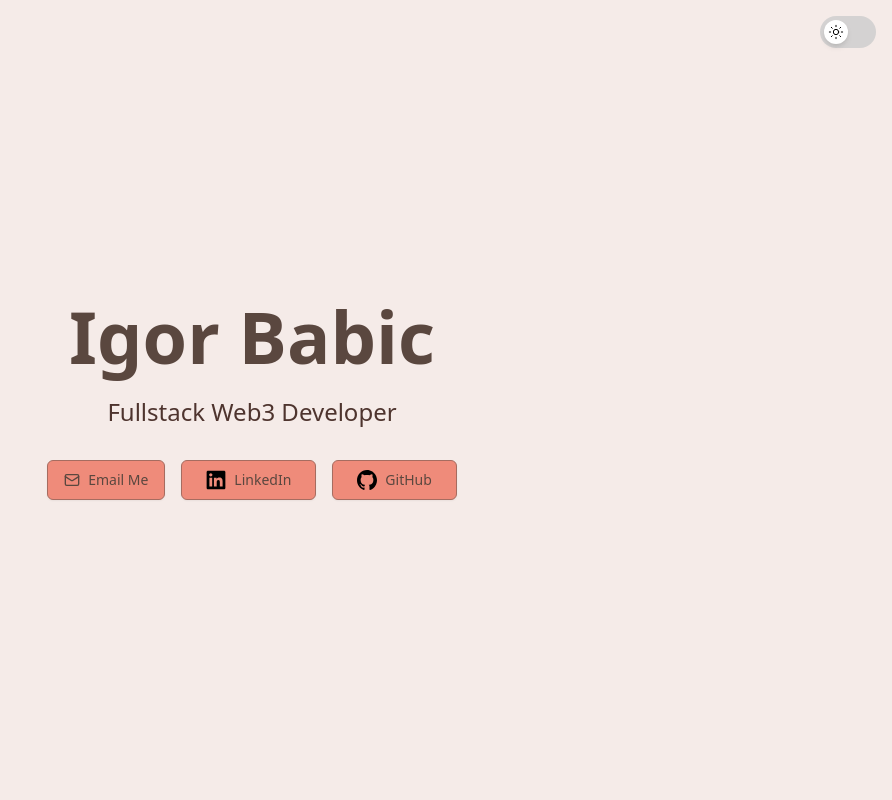
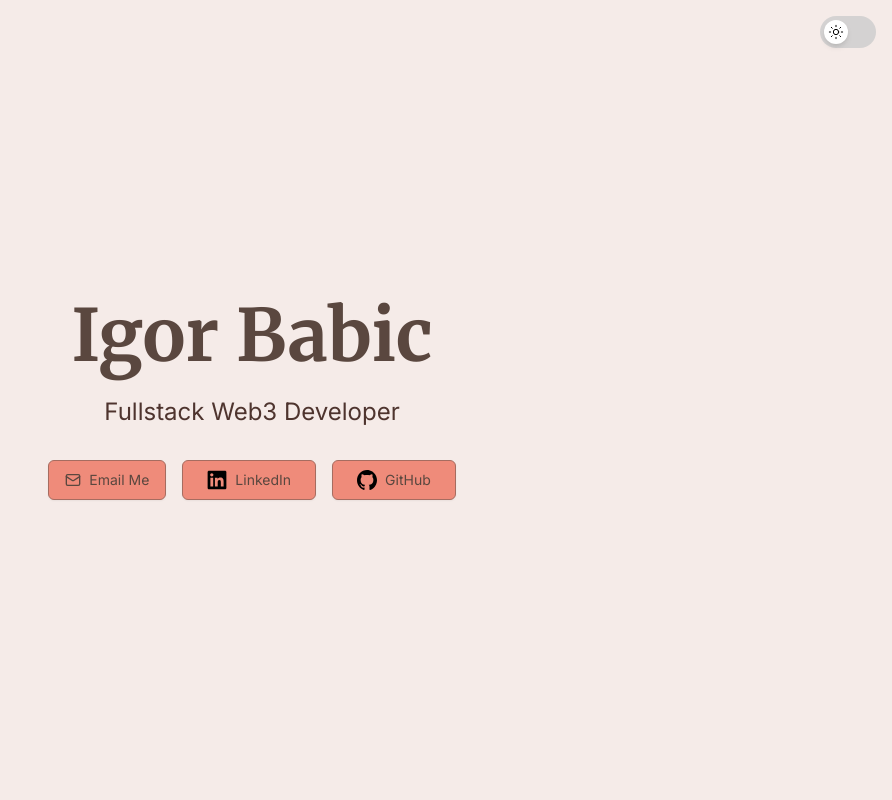
Before and after one commit to BigWess57/My-Portfolio, a Next.js app in the folder my-portfolio/: page / in a window 1280 px wide. Shown: the top 800 px of the page, without its empty margins (388-1280 px from the left). Built offline with nearby package versions, Linux system fonts and the light colour scheme.

Commit message:
Change fonts

```diff
--- a/my-portfolio/app/globals.css
+++ b/my-portfolio/app/globals.css
@@ -1,10 +1,7 @@
 @import "tailwindcss";
 
-@custom-variant dark (&:where([data-theme=dark], [data-theme=dark] *));
-
-@theme {
-
-  --color-neutral-50:  hsl(0, 0%, 98%);   /* almost white */
+@theme inline {
+  --color-neutral-50:  hsl(0, 0%, 98%);
   --color-neutral-100: hsl(0, 0%, 95%);
   --color-neutral-200: hsl(0, 0%, 90%);
   --color-neutral-300: hsl(0, 0%, 80%);
@@ -14,7 +11,7 @@
   --color-neutral-700: hsl(0, 0%, 30%);
   --color-neutral-800: hsl(0, 0%, 20%);
   --color-neutral-900: hsl(0, 0%, 10%);
-  --color-neutral-950: hsl(0, 0%, 5%);    /* almost black */
+  --color-neutral-950: hsl(0, 0%, 5%);
 
   --color-background-1: var(--background-1);
   --color-background-2: var(--background-2);
@@ -29,11 +26,15 @@
   --color-text-1: var(--text-1);
   --color-text-2: var(--text-2);
 
+  /* --font-sans: var(--font-roboto);
+  --font-serif: var(--font-playfair-display); */
+  --font-sans: var(--font-inter);
+  --font-serif: var(--font-merriweather);
 }
 
 :root {
-  --font-sans: var(--font-geist-sans);
-  --font-mono: var(--font-geist-mono);
+  /* --font-sans: 'Roboto', system-ui, sans-serif;
+  --font-mono: 'Merriweather', monospace; */
 
   --background-1: #f5ebe8;
   --background-2: #e9ddd9;
@@ -64,6 +65,12 @@
   --text-2: #FBD3CB;
 }
 
+body {
+  font-family: var(--font-sans), system-ui, sans-serif;
+}
+h1, h2, h3 {
+  font-family: var(--font-serif), serif;
+}
 
 /* @theme {
   --color-bg-bottom: hsl(0, 0%, 0%);
--- a/my-portfolio/app/layout.tsx
+++ b/my-portfolio/app/layout.tsx
@@ -1,5 +1,6 @@
 import type { Metadata } from "next";
 import { Geist, Geist_Mono } from "next/font/google";
+import { inter, merriweather, roboto, playfairDisplay } from "@/utils/fonts";
 import "./globals.css";
 
 const geistSans = Geist({
@@ -23,10 +24,8 @@ export default function RootLayout({
   children: React.ReactNode;
 }>) {
   return (
-    <html lang="en" className="light">
-      <body
-        className={`${geistSans.variable} ${geistMono.variable} antialiased`}
-      >
+    <html lang="en" className={`${inter.variable} ${merriweather.variable} antialiased`}>
+      <body>
         {children}
       </body>
     </html>
--- /dev/null
+++ b/my-portfolio/utils/fonts.ts
@@ -0,0 +1,29 @@
+import { Inter, Merriweather, Roboto, Playfair_Display } from "next/font/google";
+
+export const inter = Inter({
+  subsets: ["latin"],
+  weight: ["400", "700"],        // pick the weights you need
+  variable: "--font-inter",     // this CSS variable will be injected
+  display: "swap",
+});
+
+export const merriweather = Merriweather({
+  subsets: ["latin"],
+  weight: ["400", "700"],
+  variable: "--font-merriweather",
+  display: "swap",
+});
+
+export const roboto = Inter({
+  subsets: ["latin"],
+  weight: ["400", "700"],        // pick the weights you need
+  variable: "--font-roboto",     // this CSS variable will be injected
+  display: "swap",
+});
+
+export const playfairDisplay = Merriweather({
+  subsets: ["latin"],
+  weight: ["400", "700"],
+  variable: "--font-playfair-display",
+  display: "swap",
+});
```
